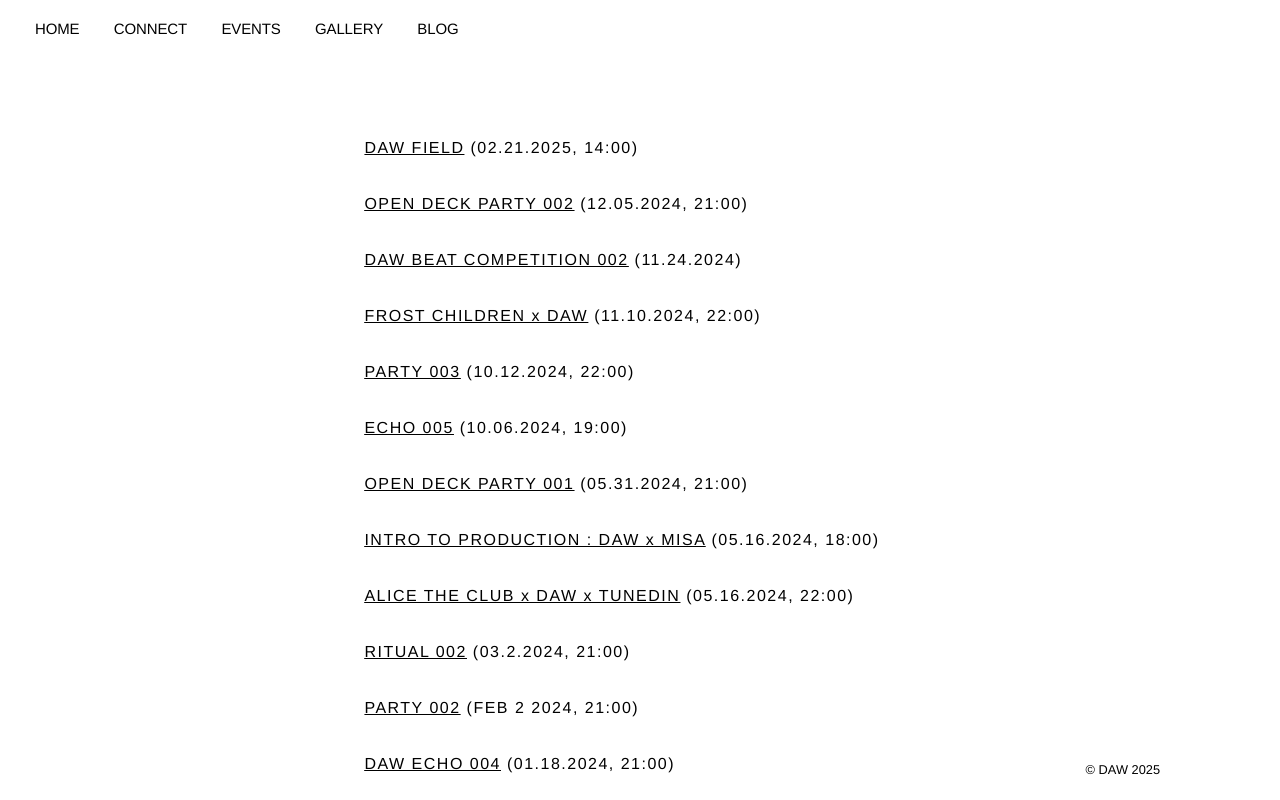
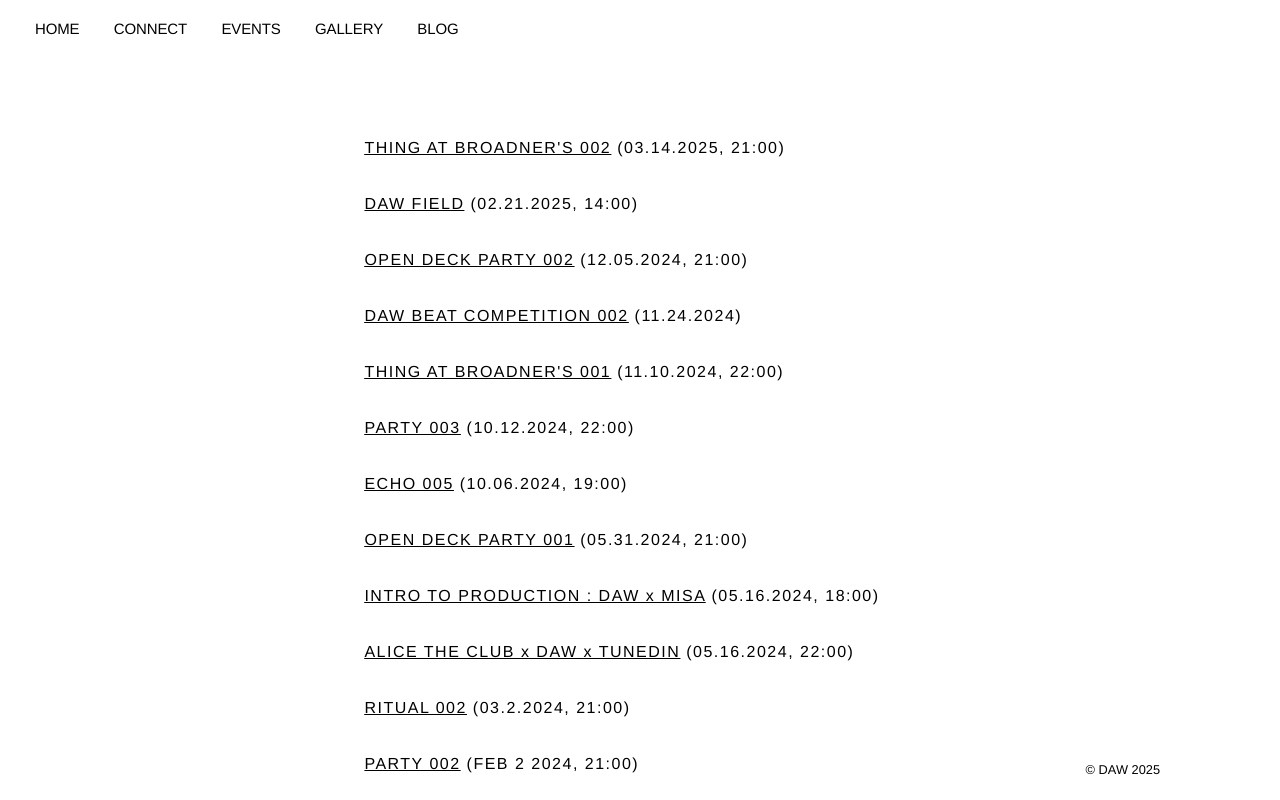
Before and after one commit to ElizabethCarey/DAW, a plain HTML site: page events/index.html in a window 1280 px wide. Shown: the top 800 px of the page. Drawn offline with Linux system fonts and the light colour scheme.

Commit message:
updated events

```diff
--- a/events/index.html
+++ b/events/index.html
@@ -26,10 +26,11 @@
 	<div class = "sub-body">
 		<div class = "past-events">
 			<p>
+				<a href = "https://www.instagram.com/p/DG6W0bvyON2/?img_index=1"><u>THING AT BROADNER'S 002</u></a> (03.14.2025, 21:00) <br/>
 				<u>DAW FIELD</u>  (02.21.2025, 14:00) <br/>
 				<a href ="https://www.instagram.com/p/DDGSVM1ved8/?utm_source=ig_web_copy_link&igsh=MzRlODBiNWFlZA=="><u>OPEN DECK PARTY 002</u></a>  (12.05.2024, 21:00) <br/>
 				<a href = "https://www.instagram.com/p/DCw9x9cOKCY/?utm_source=ig_web_copy_link&igsh=MzRlODBiNWFlZA=="><u>DAW BEAT COMPETITION 002</u></a>  (11.24.2024) <br/>
-				<a href = "https://www.instagram.com/p/DB4p4zfyW34/?utm_source=ig_web_copy_link&igsh=MzRlODBiNWFlZA==" ><u>FROST CHILDREN x DAW</u></a>  (11.10.2024, 22:00) <br/>
+				<a href = "https://www.instagram.com/p/DB4p4zfyW34/?utm_source=ig_web_copy_link&igsh=MzRlODBiNWFlZA==" ><u>THING AT BROADNER'S 001</u></a>  (11.10.2024, 22:00) <br/>
 				<a href = "https://www.instagram.com/p/DA_r_PHSRfi/?utm_source=ig_web_copy_link&igsh=MzRlODBiNWFlZA=="><u>PARTY 003</u></a> (10.12.2024, 22:00) <br/>
 				<a href = "https://www.instagram.com/p/DAl60tuS2sl/?utm_source=ig_web_copy_link&igsh=MzRlODBiNWFlZA==" ><u>ECHO 005</u></a>  (10.06.2024, 19:00) <br/>
 				<a href = "https://www.instagram.com/p/C7lCFFDNQKZ/?utm_source=ig_web_copy_link&igsh=MzRlODBiNWFlZA==" ><u>OPEN DECK PARTY 001</u></a> (05.31.2024, 21:00) <br/>
```
